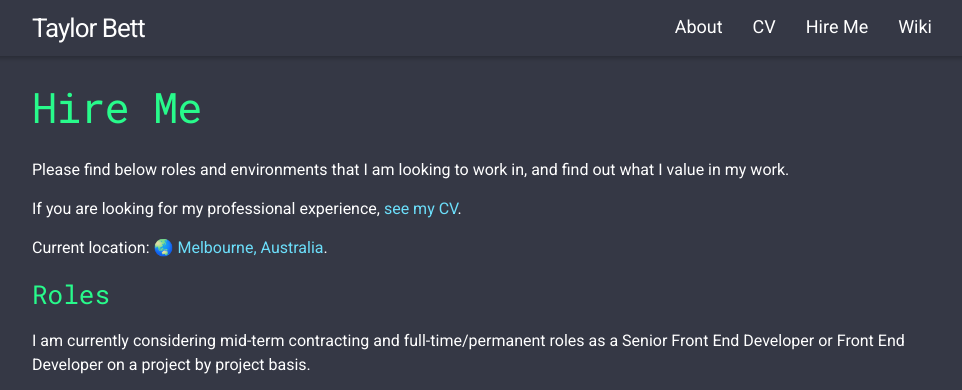
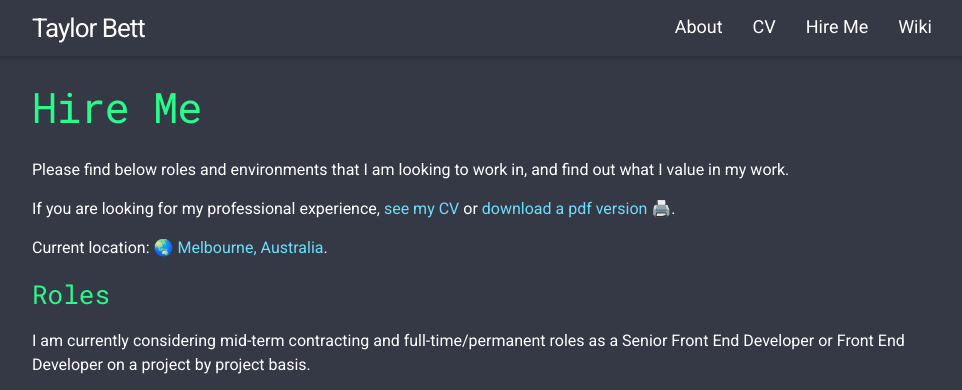
Before and after one commit to TaylorBett/taylorbett.github.io, a Jekyll site: the page built from hire-me.md, in a window 1280 px wide. Shown: the top 390 px of the page, without its empty margins (158-1120 px from the left). Built offline with Jekyll 4.4.1, drawn with Linux system fonts in a browser that asks for light colours; emoji names are drawn with the system emoji font.

Commit message:
Add cv download link on hire me page

```diff
--- a/hire-me.md
+++ b/hire-me.md
@@ -7,7 +7,7 @@ permalink: /hire-me/
 
 Please find below roles and environments that I am looking to work in, and find out what I value in my work.
 
-If you are looking for my professional experience, [see my CV](/cv/).
+If you are looking for my professional experience, [see my CV](/cv/) or [download a pdf version]({{ site.url }}/assets/pdf/taylor_bett_cv.pdf) :printer:.
 
 Current location: [:earth_asia: Melbourne, Australia](https://www.google.com.au/maps/place/Melbourne+VIC/@-37.971237,144.4926947,9z/data=!3m1!4b1!4m5!3m4!1s0x6ad646b5d2ba4df7:0x4045675218ccd90!8m2!3d-37.8136276!4d144.9630576).
 
```
